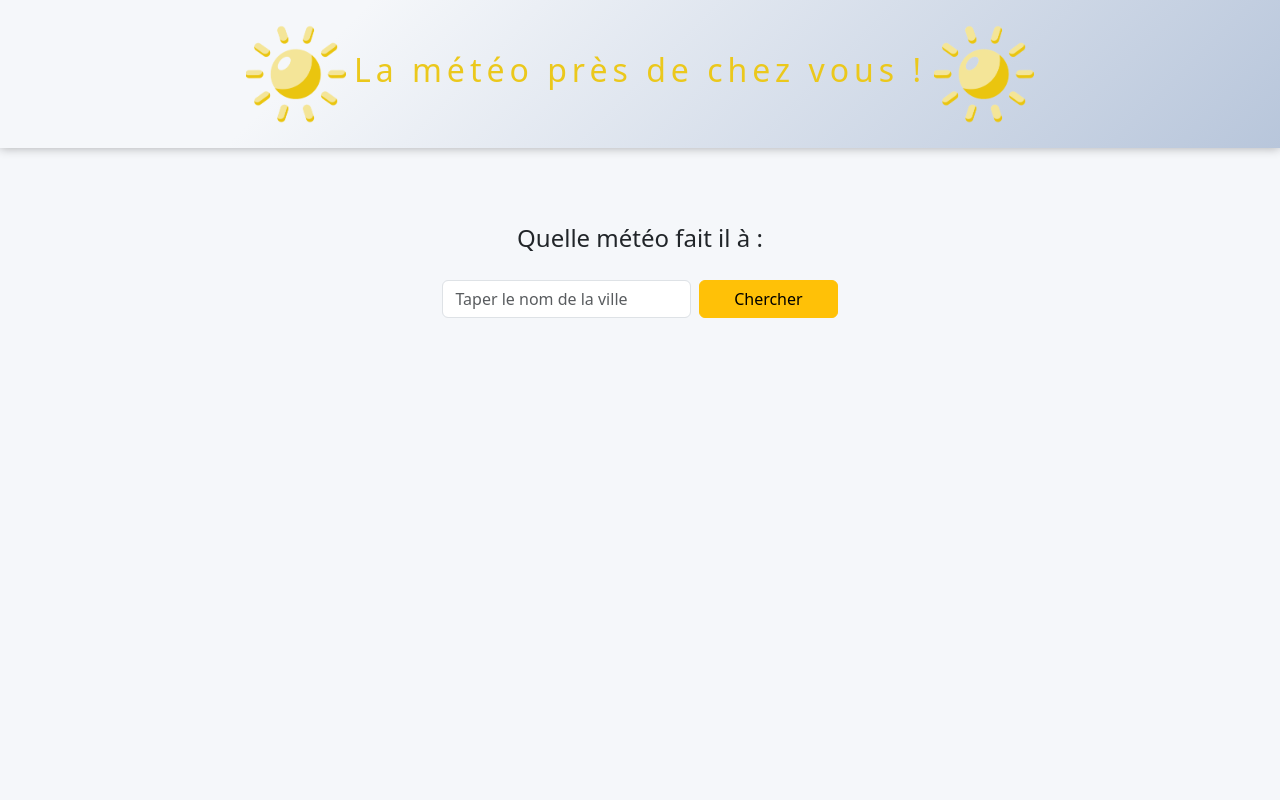
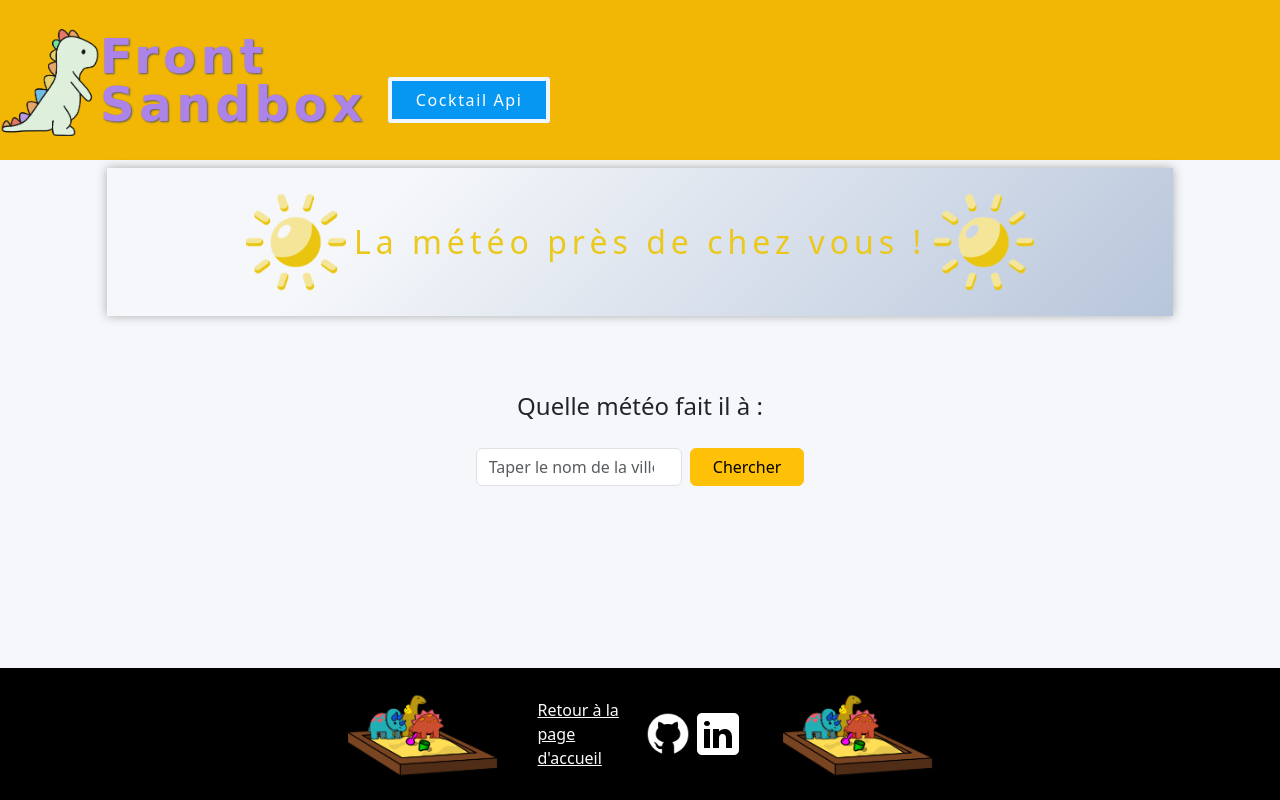
Before and after one commit to adelinelucas/adelinelucas.github.io, a PHP site: page /meteo-api/meteo-api.html in a window 1280 px wide. Run offline with PHP 8.4, Linux system fonts and the light colour scheme.

Commit message:
update css header and footer of api

```diff
--- a/css/style.css
+++ b/css/style.css
@@ -516,8 +516,16 @@ video {
   left: 0px;
 }
 
+.top-0 {
+  top: 0px;
+}
+
 .m-2 {
   margin: 0.5rem;
+}
+
+.m-auto {
+  margin: auto;
 }
 
 .my-2 {
@@ -534,16 +542,25 @@ video {
   margin-bottom: 0.5rem;
 }
 
-.ml-2 {
-  margin-left: 0.5rem;
-}
-
 .mr-2 {
   margin-right: 0.5rem;
 }
 
 .flex {
   display: flex;
+}
+
+.h-auto {
+  height: auto;
+}
+
+.h-60 {
+  height: 15rem;
+}
+
+.h-fit {
+  height: -moz-fit-content;
+  height: fit-content;
 }
 
 .w-full {
@@ -559,9 +576,8 @@ video {
   width: fit-content;
 }
 
-.w-max {
-  width: -moz-max-content;
-  width: max-content;
+.w-10\/12 {
+  width: 83.333333%;
 }
 
 .flex-row {
@@ -576,8 +592,24 @@ video {
   flex-wrap: wrap;
 }
 
+.items-start {
+  align-items: flex-start;
+}
+
+.items-end {
+  align-items: flex-end;
+}
+
 .items-center {
   align-items: center;
+}
+
+.justify-start {
+  justify-content: flex-start;
+}
+
+.justify-end {
+  justify-content: flex-end;
 }
 
 .justify-center {
--- a/index.html
+++ b/index.html
@@ -27,7 +27,7 @@
         </nav>
         <section class="flex justify-center items-center py-10">
             <figure>
-                <img src="../assets/dinotech.png" alt="Excercices de code en progression" width="550px" loading="lazy">
+                <img src="./assets/dinotech.png" alt="Excercices de code en progression" width="550px" loading="lazy">
                 <figcaption>code in progress ... </figcaption>
             </figure>
         </section>
--- a/meteo-api/app.js
+++ b/meteo-api/app.js
@@ -8,9 +8,7 @@ let city ;
 let weatherIcon;
 
 weatherBtn.addEventListener('click', ()=>{
-    console.log('click')
     let searchedCity = weatherInput.value;
-    console.log(searchedCity);
     getWeatherInfo(searchedCity);
 })
 
--- a/meteo-api/meteo-api.html
+++ b/meteo-api/meteo-api.html
@@ -9,16 +9,31 @@
     <link href="https://cdn.jsdelivr.net/npm/bootstrap@5.3.0/dist/css/bootstrap.min.css" rel="stylesheet" integrity="sha384-9ndCyUaIbzAi2FUVXJi0CjmCapSmO7SnpJef0486qhLnuZ2cdeRhO02iuK6FUUVM" crossorigin="anonymous">
     <link rel="stylesheet" href="https://cdn.jsdelivr.net/npm/bootstrap-icons@1.10.5/font/bootstrap-icons.css">
     <link rel="stylesheet" href="style.css">
+    <link rel="stylesheet" href="../css/style.css">
     <script src="app.js" defer></script>
 
 </head>
 <body>
+    <header class="w-full bg-pop-yellow h-42 flex flex-row py-4 mb-2">
+        <article class="flex items-end">
+            <img src="../assets/favion.png" alt="logo du site web" width="100px"/>
+            <p class="text-5xl text-pop-purple font-caveat tracking-widest text-shadow my-2 font-black">Front Sandbox</p>
+        </article>
+        <nav class="flex flex-row items-end py-4 w-full justify-start  h-auto">
+             <ul>
+                 <li>
+                     <a href="../cocktail-api/cocktail-api.html" class="border-4 rounded-sm bg-pop-blue text-white py-2 px-6 border-blue-50 tracking-widest">Cocktail Api</a>
+                 </li>
+             </ul>
+         </nav>
+     </header>
+    <main class="w-10/12 flex flex-col justify-center m-auto">
         <header class="container-fluid w-100 py-4 d-flex col-8 justify-content-center align-items-center">
             <img src="../assets/sun.png" alt="illustration d'un soleil" width="100px"/>
             <h1 class="">La météo près de chez vous !</h1>
             <img src="../assets/sun.png" alt="illustration d'un soleil" width="100px"/>
         </header>
-    <main>
+        <div>
             <section id="search" class="container-fluid d-flex flex-column flex-wrap col-8 justify-content-center my-5">
                 <label class="w-100 d-flex justify-content-center py-4 fs-4">
                     Quelle météo fait il à :
@@ -31,6 +46,18 @@
             </section>
             <section id="result" class="container-fluid d-flex col-lg-6 col-md-8 justify-content-center my-5 align-items-center">
             </section>
+        </div>
     </main>
+    <footer class="w-full bg-black flex flex-row justify-center fixed bottom-0 left-0 py-4">
+        <img src="../assets/dinosandbox.png" alt="" width="150px"/>
+        <article class="flex flex-row items-center px-10 justify-around">
+            <a href="../index.html" class="text-slate-50 underline w-[105px]">Retour à la page d'accueil</a>
+            <a href="https://github.com/adelinelucas?tab=repositories" target="_blank"><img src="../assets/githubicon.png" alt="Lien vers le github de Adeline LUCAS" width="50px"/></a>
+            <a href="https://www.linkedin.com/in/adeline-lucas-web-dev/" target="_blank"><img src="../assets/linkedinicon.png" alt="Lien vers le LinkedIn de Adeline LUCAS" width="50px"/></a>
+        </article>
+
+        <img src="../assets/dinosandbox.png" alt="" width="150px" class="reverse"/>
+
+    </footer>
 </body>
 </html>
--- a/meteo-api/style.css
+++ b/meteo-api/style.css
@@ -10,21 +10,21 @@ body{
 
 }
 
-header h1{
+main header h1{
     font-size: 2rem;
     color: #ebc81c;
     letter-spacing: 5px;
     text-align: center;
 }
 
-header {
+main header {
     box-shadow: 0 0 10px rgba(0, 0, 0, 0.315);
     /* background-color: #b8c6db; */
     background-image: linear-gradient(315deg, #b8c6db 0%, #f5f7fa 74%);
     width: fit-content;
 }
 
-header img {
+main header img {
     margin: 0 0.5rem;
 }
 main #search div #weather-search{
```
Also changed, not shown: other parts of css/style.css (+14 -45 lines), cocktail-api/cocktail-api.html (+8 -6 lines). Lines whose indentation alone changed are shown as unchanged.
